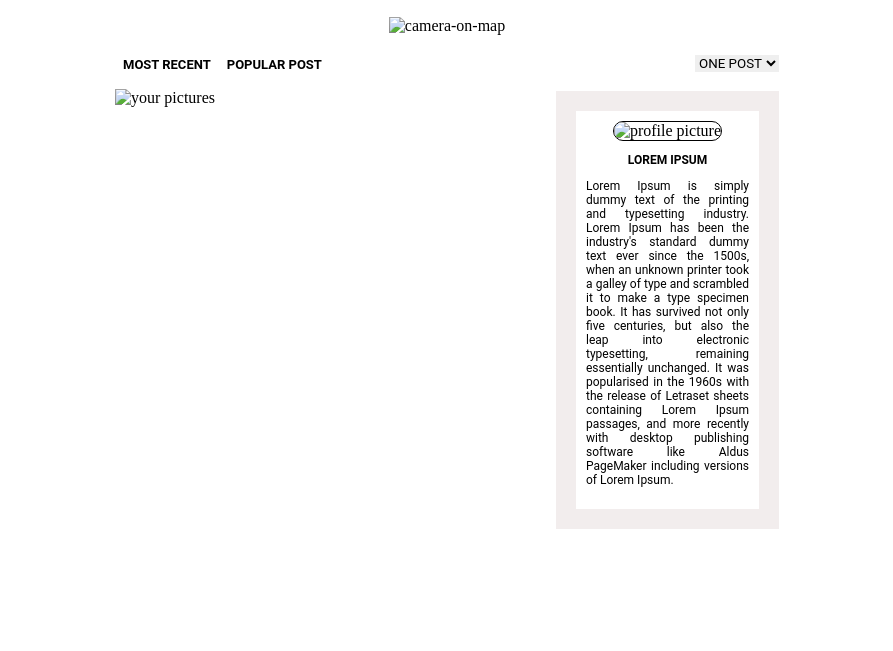
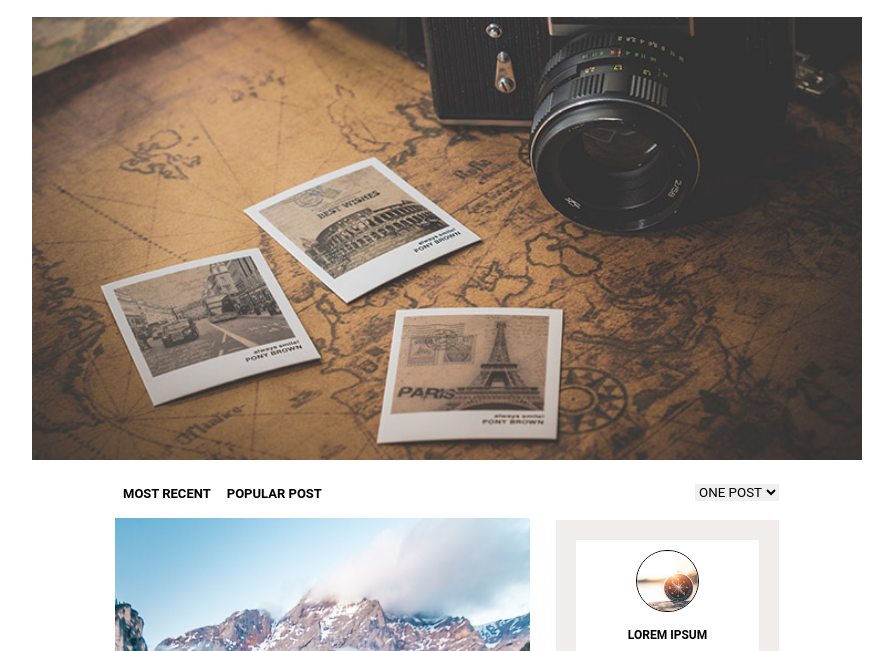
Before and after one commit to SmrutiSagarPattanaik/Travel-Blog, a plain HTML site: page index.html in a window 1280 px wide. Shown: the part 146-797 px from the top of the page, without its empty margins (193-1086 px from the left). Drawn offline with Linux system fonts and the light colour scheme.

Commit message:
minor changes to the source path for images

```diff
--- a/index.html
+++ b/index.html
@@ -44,7 +44,7 @@
 
         <!-- section-2 -->
         <section class="section-two-content">
-            <img src="images/image1-section2.jpg" alt="camera-on-map">
+            <img src="image1-section2.jpg" alt="camera-on-map">
             <div class="text">
                 <p class="paragraph-one">LIFESTYLE</p>
                 <p class="paragraph-two">Beyond The Land </p>
@@ -62,7 +62,7 @@
                     <li><a href="#">MOST RECENT</a></li>
                     <li><a href="#">POPULAR POST</a></li>
                 </ul>
-                <img src="images/image1-section4.jpg" alt="your pictures">
+                <img src="image1-section4.jpg" alt="your pictures">
             </div>
 
             <div class="posts-section-three">
@@ -72,7 +72,7 @@
                 </select>
                 <div class="post-content">
                     <div class="profile-picture-and-name">
-                        <img src="images/image2-section4.jpg" alt="profile picture">
+                        <img src="image2-section4.jpg" alt="profile picture">
                         <p class="profile-name">LOREM IPSUM</p>
                     </div>
                     <p class="post-description">
```
